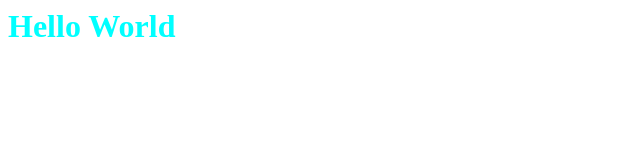
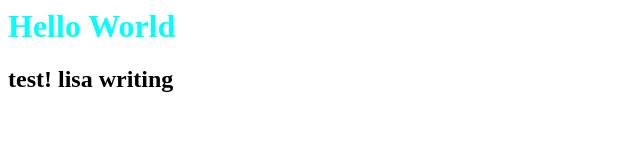
Before and after one commit to Shafiaks/shafia-project, a plain HTML site: page index.html in a window 1280 px wide. Shown: the whole page, without its empty margins (0-640 px from the left). Drawn offline with Linux system fonts and the light colour scheme.

Commit message:
HTML add text

```diff
--- a/index.html
+++ b/index.html
@@ -5,5 +5,6 @@
     </head>
    <body>
      <h1 class="main"> Hello World</h3>
+      <h2>test! lisa writing</h2>
    </body>
 </html>
```
